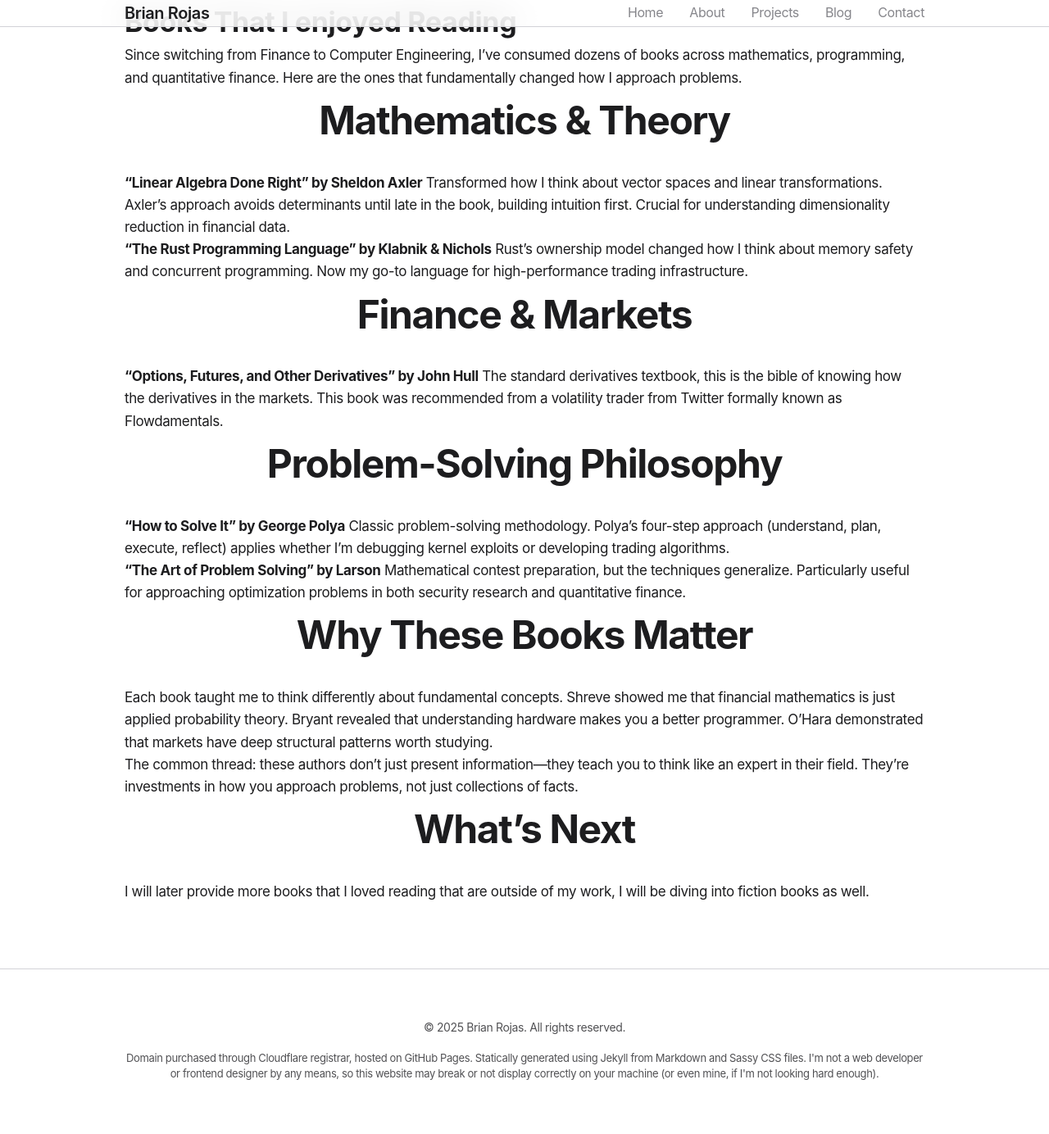
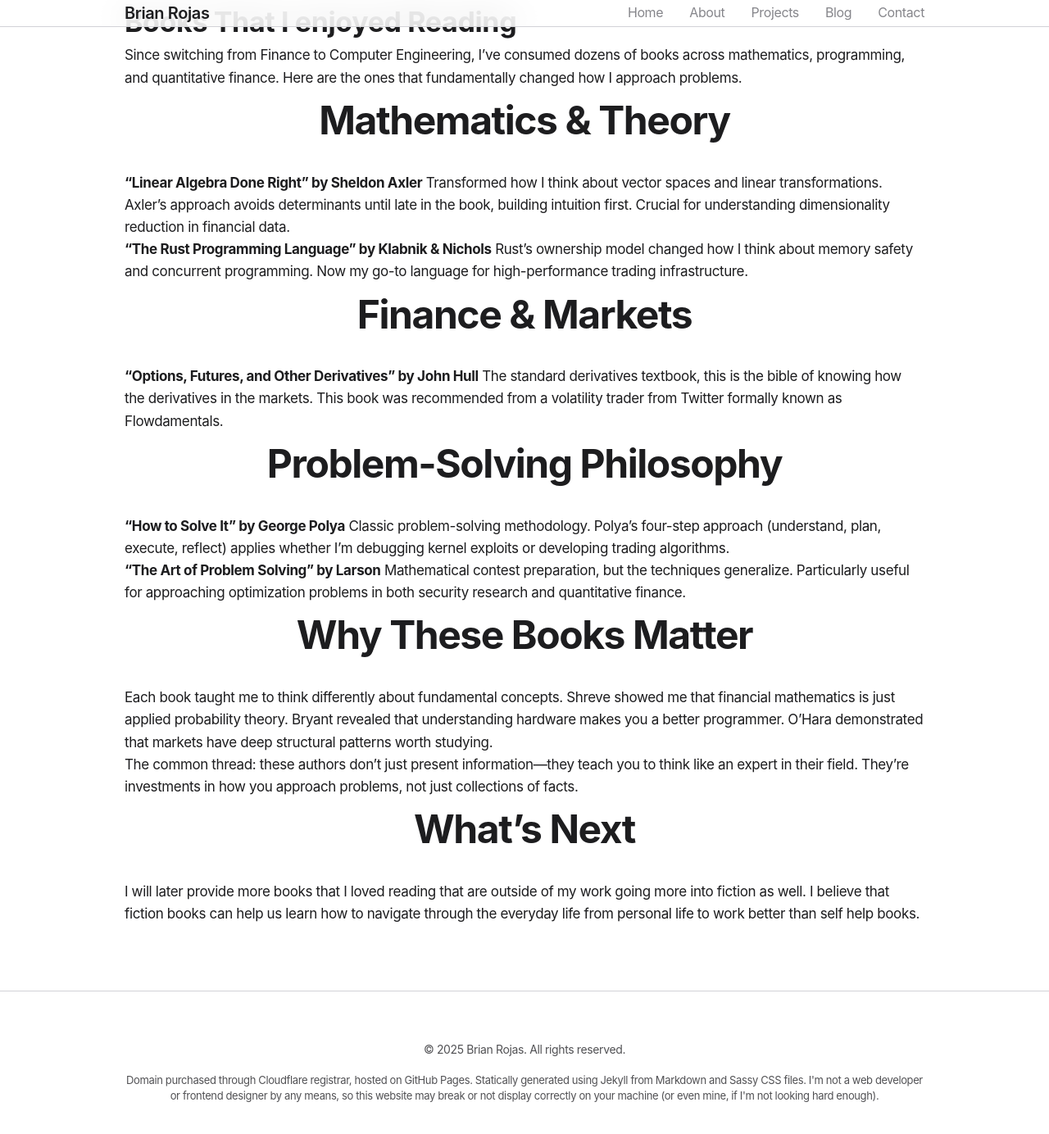
Before and after one commit to brianrojrc/brianrojrc.github.io, a Jekyll site: the page built from _posts/2025-01-15-Books.md, in a window 1280 px wide and 1396 px high. Shown: the top 1384 px of the window at 82% size. Built offline with Jekyll 4.4.1, drawn with Linux system fonts in a browser that asks for light colours.

Commit message:
Update 2025-01-15-Books.md

```diff
--- a/_posts/2025-01-15-Books.md
+++ b/_posts/2025-01-15-Books.md
@@ -38,4 +38,4 @@ The common thread: these authors don't just present information—they teach you
 
 ## What's Next
 
-I will later provide more books that I loved reading that are outside of my work, I will be diving into fiction books as well.
+I will later provide more books that I loved reading that are outside of my work going more into fiction as well. I believe that fiction books can help us learn how to navigate through the everyday life from personal life to work better than self help books.
```
